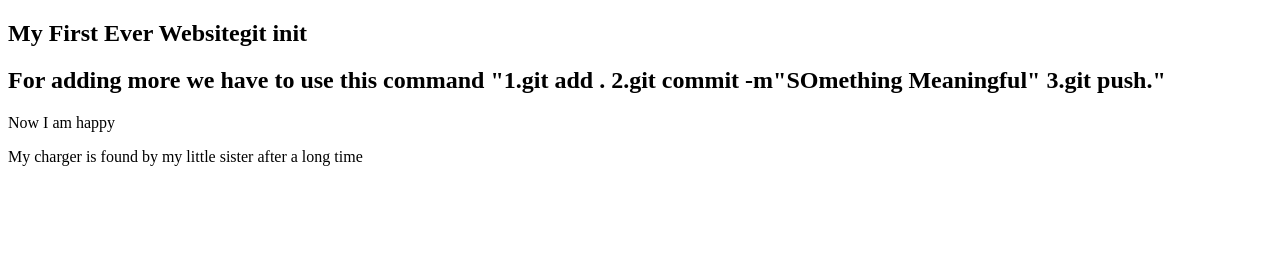
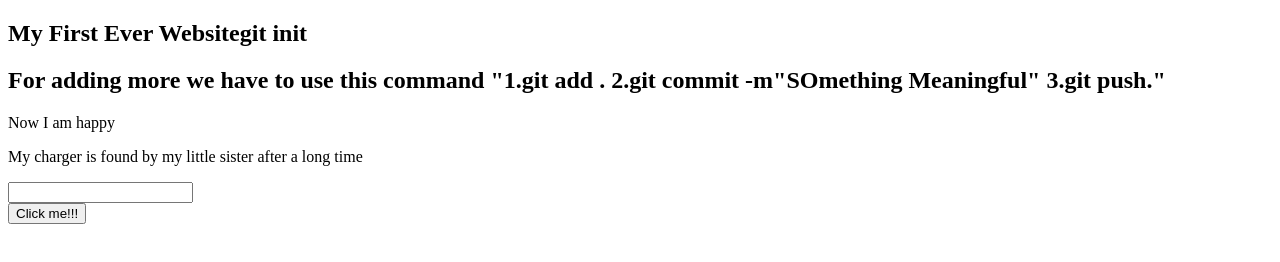
Before and after one commit to mehanazchy/first-website, a plain HTML site: page index.html in a window 1280 px wide. Drawn offline with Linux system fonts and the light colour scheme.

Commit message:
Add Button

```diff
--- a/index.html
+++ b/index.html
@@ -10,6 +10,8 @@
     <h2>For adding more we have to use this command "1.git add . 2.git commit -m"SOmething Meaningful" 3.git push."</h2>
     <p>Now I am happy </p>
     <p>My charger is found by my little sister after a long time</p>
-
+    <input type="">
+    <br>
+    <button>Click me!!!</button>
 </body>
 </html>
```
